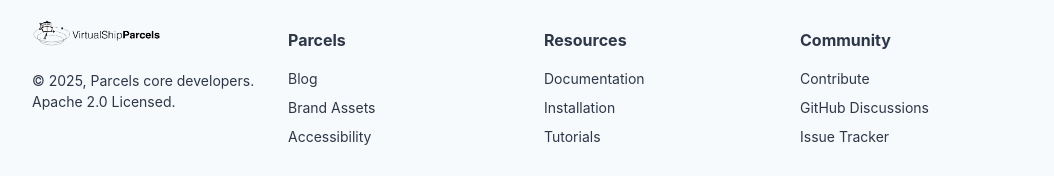
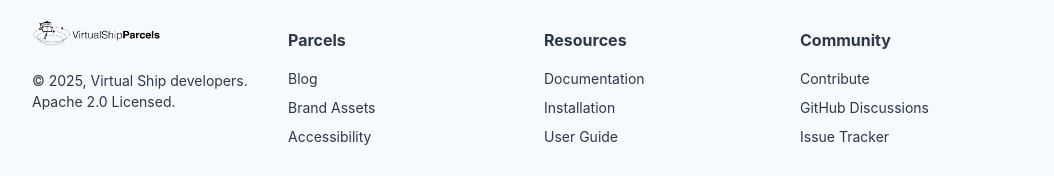
Before and after one commit to OceanParcels/virtualship_website, a Next.js app: page /virtualship_website/ in a window 1280 px wide. Shown: the part 2414-2590 px from the top of the page, without its empty margins (112-1166 px from the left). Built offline with nearby package versions, Linux system fonts and the light colour scheme.

Commit message:
Updating links in footer items
And also copyright message

```diff
--- a/src/components/footer.js
+++ b/src/components/footer.js
@@ -69,7 +69,7 @@ export const Footer = () => {
             </Box>
 
             <Text fontSize={'sm'}>
-              © {new Date().getFullYear()}, Parcels core developers. Apache 2.0
+              © {new Date().getFullYear()}, Virtual Ship developers. Apache 2.0
               Licensed.
             </Text>
           </Stack>
--- a/src/data/footer-items.js
+++ b/src/data/footer-items.js
@@ -3,7 +3,7 @@ export const footerItems = {
     { label: 'Blog', href: '/blog' },
     {
       label: 'Brand Assets',
-      href: 'https://github.com/OceanParcels/oceanparcels_website/tree/main/public/virtualship-assets',
+      href: 'https://github.com/OceanParcels/virtualship_website/tree/main/public/virtualship-assets',
     },
     { label: 'Accessibility', href: '/accessibility' },
   ],
@@ -11,30 +11,30 @@ export const footerItems = {
   resources: [
     {
       label: 'Documentation',
-      href: 'https://docs.oceanparcels.org/en/latest/index.html',
+      href: 'https://virtualship.oceanparcels.org/en/latest/', // TODO: update to new domain after deployment
     },
     {
       label: 'Installation',
-      href: 'https://docs.oceanparcels.org/en/latest/installation.html',
+      href: 'https://virtualship.oceanparcels.org/en/latest/#installation', // TODO: update to new domain after deployment
     },
     {
-      label: 'Tutorials',
-      href: 'https://docs.oceanparcels.org/en/latest/documentation/index.html',
+      label: 'User Guide',
+      href: 'https://virtualship.oceanparcels.org/en/latest/user-guide/index.html', // TODO: update to new domain after deployment
     },
   ],
 
   community: [
     {
       label: 'Contribute',
-      href: 'https://docs.oceanparcels.org/en/latest/community/index.html',
+      href: 'https://virtualship.oceanparcels.org/en/latest/contributing/index.html', // TODO: update to new domain after deployment
     },
     {
       label: 'GitHub Discussions',
-      href: 'https://github.com/OceanParcels/parcels/discussions',
+      href: 'https://github.com/OceanParcels/virtualship/discussions',
     },
     {
       label: 'Issue Tracker',
-      href: 'https://github.com/OceanParcels/parcels/issues',
+      href: 'https://github.com/OceanParcels/virtualship/issues',
     },
   ],
 }
--- a/src/lib/rss-feed.js
+++ b/src/lib/rss-feed.js
@@ -17,7 +17,7 @@ const feed = new Feed({
     language: 'en',
     image: `${siteUrl}/virtualship-assets/virtual_ship_logo_no-text.png`,
     favicon: `${siteUrl}/favicon.ico`,
-    copyright: `© ${new Date().getFullYear()}, Parcels core developers. Apache 2.0 Licensed`,
+    copyright: `© ${new Date().getFullYear()}, Virtual Ship developers. Apache 2.0 Licensed`,
     feedLinks: {
         rss2: `${siteUrl}/rss.xml`,
         json: `${siteUrl}/rss.json`,
```
